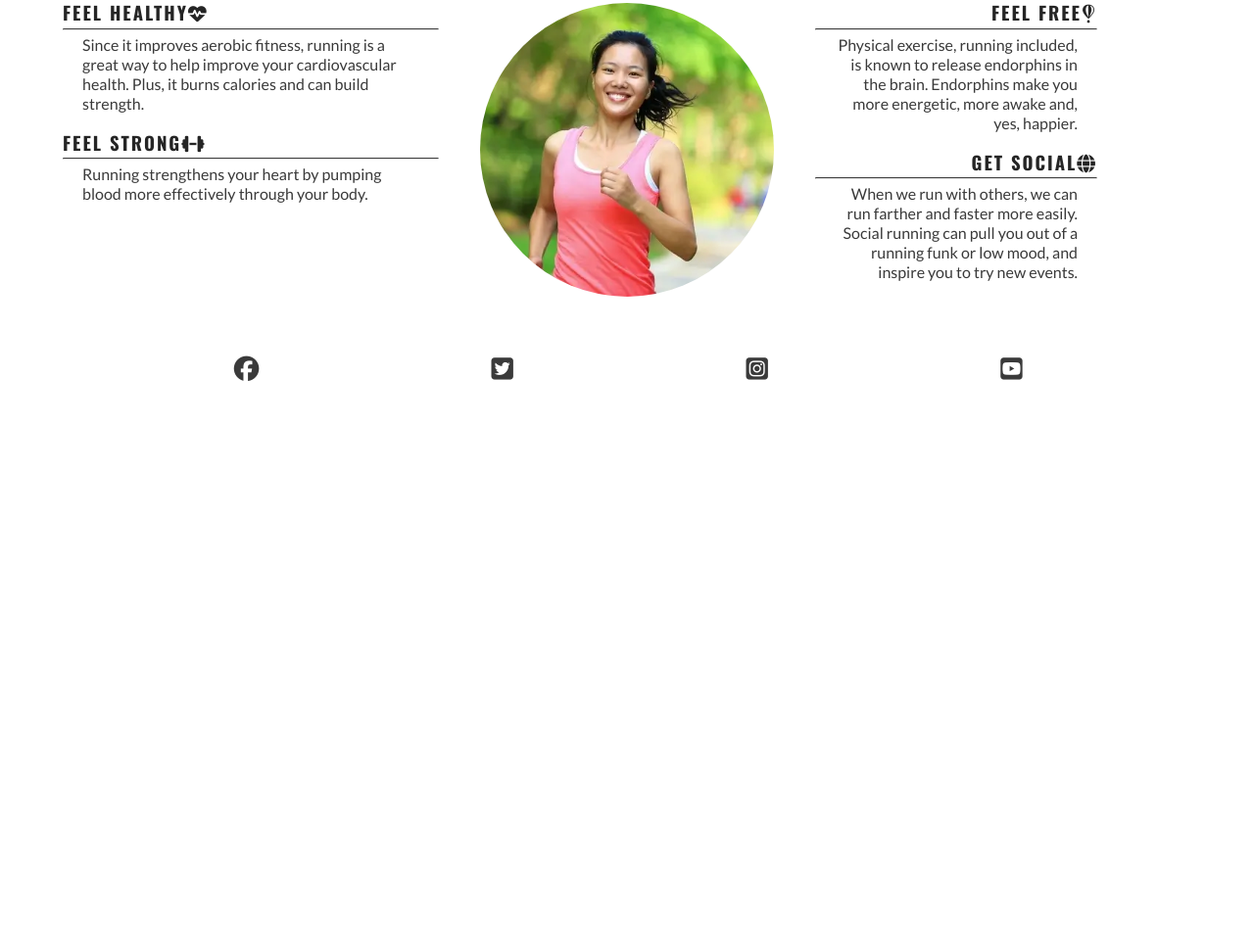
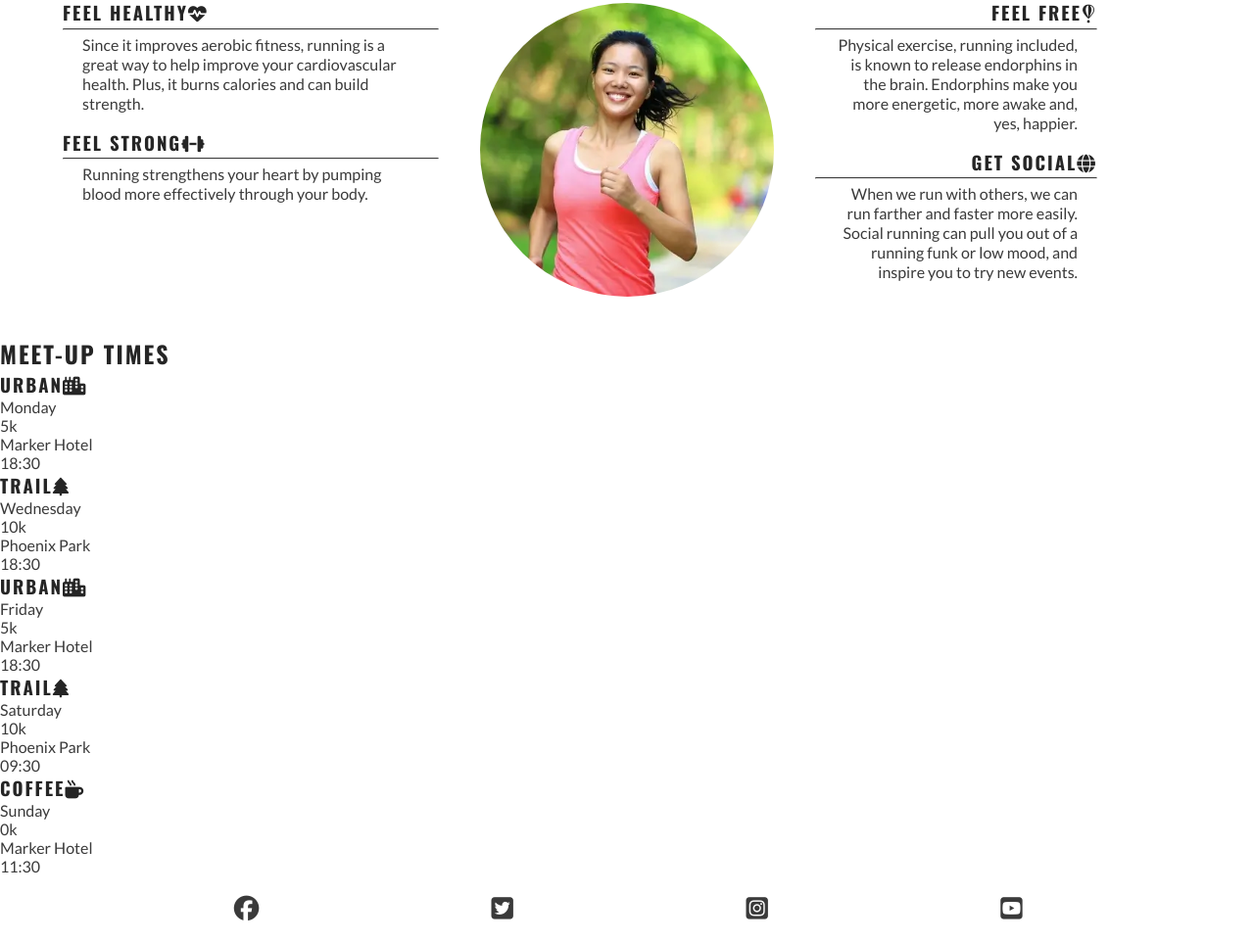
Before and after one commit to Eyongtarh/Love-Running, a plain HTML site: page index.html in a window 1280 px wide. Shown: the part 782-1744 px from the top of the page at 98% size. Before the commit the page ends 1193 px from the top, so only its background shows below. Drawn offline with nearby package versions, Linux system fonts and the light colour scheme.

Commit message:
meet up times section

```diff
--- a/index.html
+++ b/index.html
@@ -100,6 +100,47 @@
           </div>
         </div>
       </section>
+      <!-- Meetup Time Section-->
+      <section id="meetups">
+        <h2>Meet-up Times</h2>
+        <div id="times">
+          <div>
+            <h3>URBAN<i class="fa-solid fa-city"></i></h3>
+            <p>Monday</p>
+            <p>5k</p>
+            <p>Marker Hotel</p>
+            <p>18:30</p>
+          </div>
+          <div>
+            <h3>TRAIL<i class="fa-solid fa-tree"></i></h3>
+            <p>Wednesday</p>
+            <p>10k</p>
+            <p>Phoenix Park</p>
+            <p>18:30</p>
+          </div>
+          <div>
+            <h3>URBAN<i class="fa-solid fa-city"></i></h3>
+            <p>Friday</p>
+            <p>5k</p>
+            <p>Marker Hotel</p>
+            <p>18:30</p>
+          </div>
+          <div>
+            <h3>TRAIL<i class="fa-solid fa-tree"></i></h3>
+            <p>Saturday</p>
+            <p>10k</p>
+            <p>Phoenix Park</p>
+            <p>09:30</p>
+          </div>
+          <div>
+            <h3>COFFEE<i class="fa-solid fa-mug-hot"></i></h3>
+            <p>Sunday</p>
+            <p>0k</p>
+            <p>Marker Hotel</p>
+            <p>11:30</p>
+          </div>
+        </div>
+      </section>
     </main>
     <footer>
       <ul id="social-networks">
```
